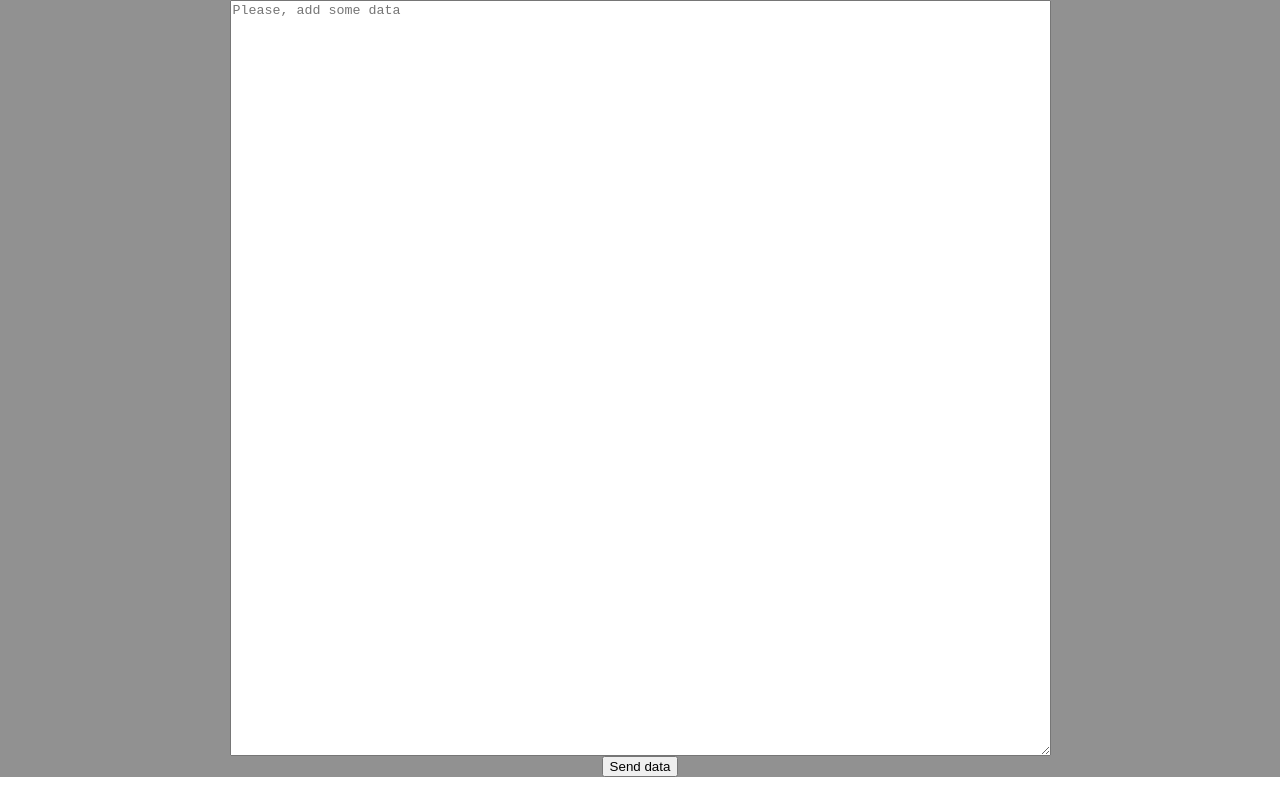
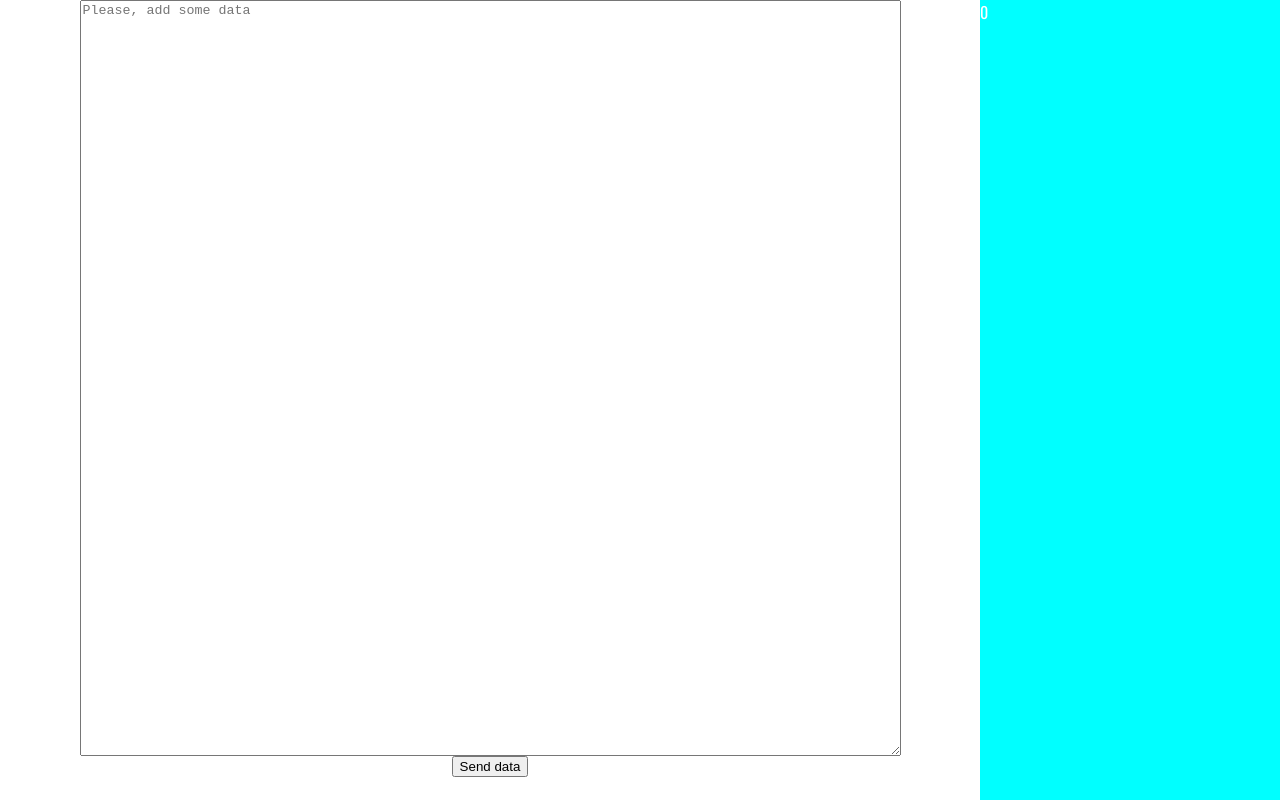
Before and after one commit to YuriyMamoshin/memo-shine, a React (Create React App) app: page / in a window 1280 px wide. Built offline with nearby package versions, Linux system fonts and the light colour scheme.

Commit message:
Added the processing of answered questions
Plus storage in state where we can save filtered out answered questions along with keeping unanswered questions rendered from the main "data" state

```diff
--- a/src/App.js
+++ b/src/App.js
@@ -3,11 +3,9 @@ import Start from "./Start";
 function App() {
 
 
-
   return (
-    <div className="App">
+    <div>
       <Start />
-
     </div>
   );
 }
--- a/src/Memo.js
+++ b/src/Memo.js
@@ -2,12 +2,19 @@ export default function Memo(props) {
     return (
         <div
             className="memo-container"
-            style={{ display: props.hidden ? "none" : "" }}
         >
-            <div className="grade-button correct-button" onClick={props.grade}>Correct</div>
+            <div
+            className="grade-button correct-button"
+            onClick={props.grade}
+            style={{ visibility: props.checked ? "visible" : "hidden" }}
+            >Correct</div>
+            <div
+            className="grade-button incorrect-button"
+            onClick={props.grade}
+            style={{ visibility: props.checked ? "visible" : "hidden" }}
+            >Incorrect</div>
+
             <div className="memo-answer" onClick={props.check}>{props.answer}</div>
-            <div className="grade-button incorrect-button" onClick={props.grade}>Incorrect</div>
-
             <div className="memo-definition">{props.definition}</div>
         </div>
     )
--- /dev/null
+++ b/src/Sidebar.js
@@ -0,0 +1,9 @@
+export default function Sidebar(props) {
+
+
+    return(
+        <div className="sidebar-container">
+{props.answers.length}
+        </div>
+    )
+}
--- a/src/Start.js
+++ b/src/Start.js
@@ -2,11 +2,13 @@ import { useState } from "react";
 import Form from "./Form";
 import Memo from "./Memo";
 import { nanoid } from "nanoid";
+import Sidebar from "./Sidebar";
 
 export default function Start() {
 
     const [data, setData] = useState([]);
     const [isSubmitted, setIsSubmitted] = useState(false);
+    const [answers, setAnswers] = useState({answers: []});
 
     function collectData(event) {
         let value = event.target.value;
@@ -23,29 +25,51 @@ export default function Start() {
                 id: nanoid(),
                 answer: piece.split(" - ")[0],
                 definition: piece.split(" - ")[1],
-                hidden: false
+                checked: false
             }))
         })
     }
 
     function checkAnswer(id) {
         setData(oldData => {
-            return oldData.filter(memo => memo.id !== id)
+            return oldData.map(memo => {
+                return memo.id === id ?
+                    { ...memo, checked: true } :
+                    memo
+            })
         })
     }
 
     function gradeAnswer(id) {
         setData(oldData => {
-            return oldData.filter(memo => memo.id !== id)
+            const result = oldData.reduce((res, memo) => {
+                res[memo.id !== id ? "residualMemos" : "gradedMemo"].push(memo);
+                return res;
+            }, { residualMemos: [], gradedMemo: [] })
+            setAnswers(oldAnswers => {
+                return {
+                    ...oldAnswers,
+                    answers: [
+                        ...oldAnswers.answers, answers[oldAnswers.answers.length] = result.gradedMemo[0]
+                    ]
+                }
+            })
+            return result.residualMemos;
         })
     }
+
+    // const result = arr.reduce((res, item) => {
+    //     res[predicate(item) ? 'a' : 'b'].push(item);
+    //     return res;
+    // }, { a: [], b: [] });
+
 
     const memos = data.map(memo => {
         return <Memo
             key={memo.id}
             answer={memo.answer}
             definition={memo.definition}
-            hidden={memo.hidden}
+            checked={memo.checked}
             check={() => checkAnswer(memo.id)}
             grade={() => gradeAnswer(memo.id)}
         />
@@ -54,6 +78,7 @@ function gradeAnswer(id) {
 
     return (
         <div className="start-container">
+            <div className="main-container">
                 {!isSubmitted ?
                     <Form
                         data={data}
@@ -62,7 +87,10 @@ function gradeAnswer(id) {
                     /> :
                     memos
                 }
-
+            </div>
+            <Sidebar
+            answers={answers.answers}
+            />
         </div>
     );
 }
--- a/src/index.css
+++ b/src/index.css
@@ -4,8 +4,10 @@ body {
 }
 
 .start-container {
-  background-color: rgba(0, 0, 0, 0.432);
   color: white;
+  display: grid;
+  grid-template-columns: auto 300px;
+  grid-template-rows: 100vh;
 }
 
 .form-container {
@@ -15,12 +17,17 @@ body {
   align-items: center;
 }
 
+.main-cintainer {
+overflow: auto;
+}
+
 .memo-container {
   display: grid;
   grid-template-columns: auto auto auto auto;
   justify-content: center;
   align-items: center;
   gap: 20px;
+  background-color: rgba(0, 0, 0, 0.432);
 }
 
 .memo-container>div {
@@ -51,7 +58,6 @@ body {
   border-radius: 100px;
   font-family: sans-serif;
   color: black;
-  visibility: hidden;
 }
 
 .correct-button {
@@ -61,3 +67,11 @@ body {
 .incorrect-button {
   background-color: rgb(231, 57, 34);
 }
+
+.sidebar-container {
+  position: fixed;
+  right: 0;
+  width: 300px;
+  height: 100%;
+  background-color: aqua;
+}
```
Lines whose indentation alone changed are shown as unchanged.
